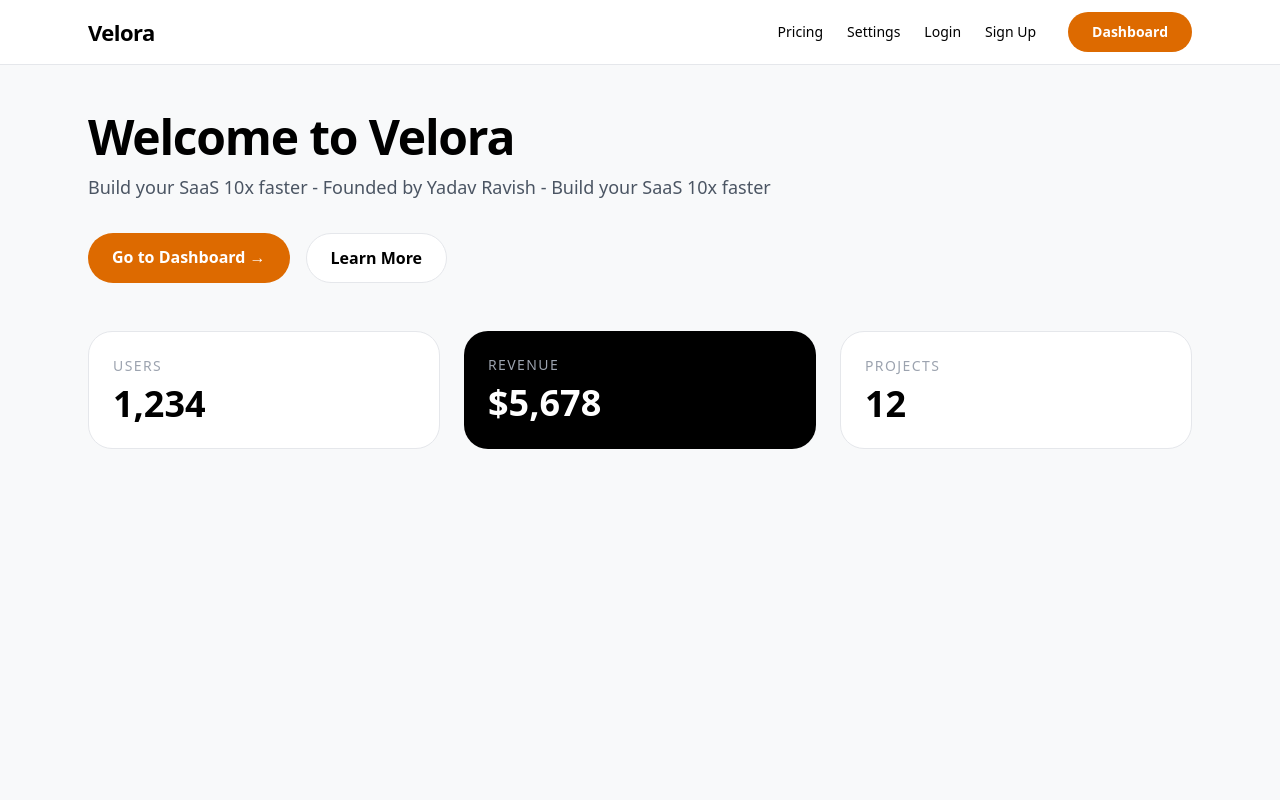
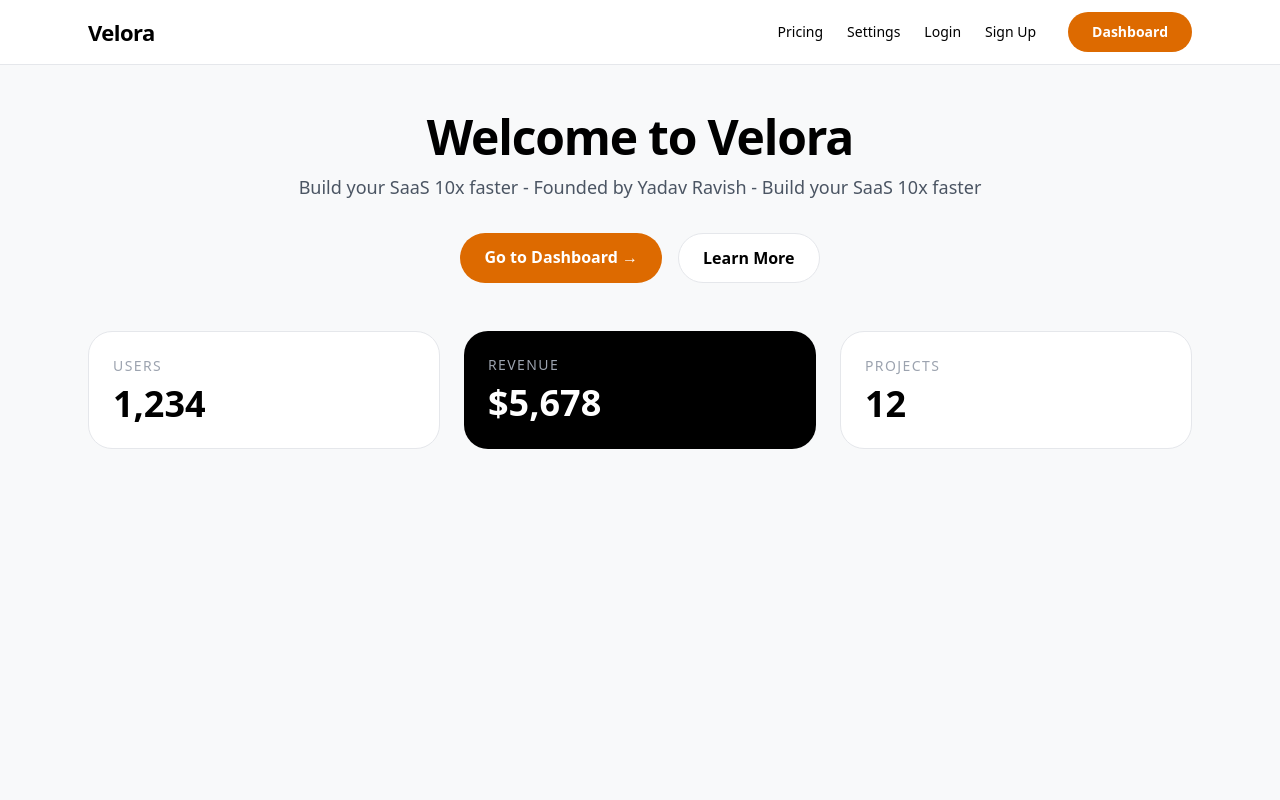
Before and after one commit to Ravs10/saas-starter-kit, a Next.js app: page / in a window 1280 px wide. Shown: the top 800 px of the page. Built offline with nearby package versions, Linux system fonts and the light colour scheme.

Commit message:
Center align text and adjust layout styles

```diff
--- a/app/page.tsx
+++ b/app/page.tsx
@@ -4,14 +4,15 @@ export default function Home() {
   return (
     <div className="min-h-screen flex flex-col" style={{ backgroundColor: SITE_CONFIG.theme.body }}>
       <main className="flex-1 max-w-6xl mx-auto px-6 py-12 w-full">
-        <h1 className="text-5xl font-black tracking-tight">
+        <h1 className="font-black tracking-tight text-center whitespace-nowrap
+                       text-[28px] sm:text-[36px] md:text-5xl">
           Welcome to {SITE_CONFIG.name}
         </h1>
-        <p className="mt-3 text-gray-600 text-lg">
+        <p className="mt-3 text-gray-600 text-lg text-center">
           {SITE_CONFIG.description} - Build your SaaS 10x faster
         </p>
 
-        <div className="mt-8 flex gap-4">
+        <div className="mt-8 flex gap-4 justify-center">
           <a href="/dashboard" className="px-6 py-3 rounded-full text-white font-bold" style={{ backgroundColor: SITE_CONFIG.theme.primary }}>
             Go to Dashboard →
           </a>
```
